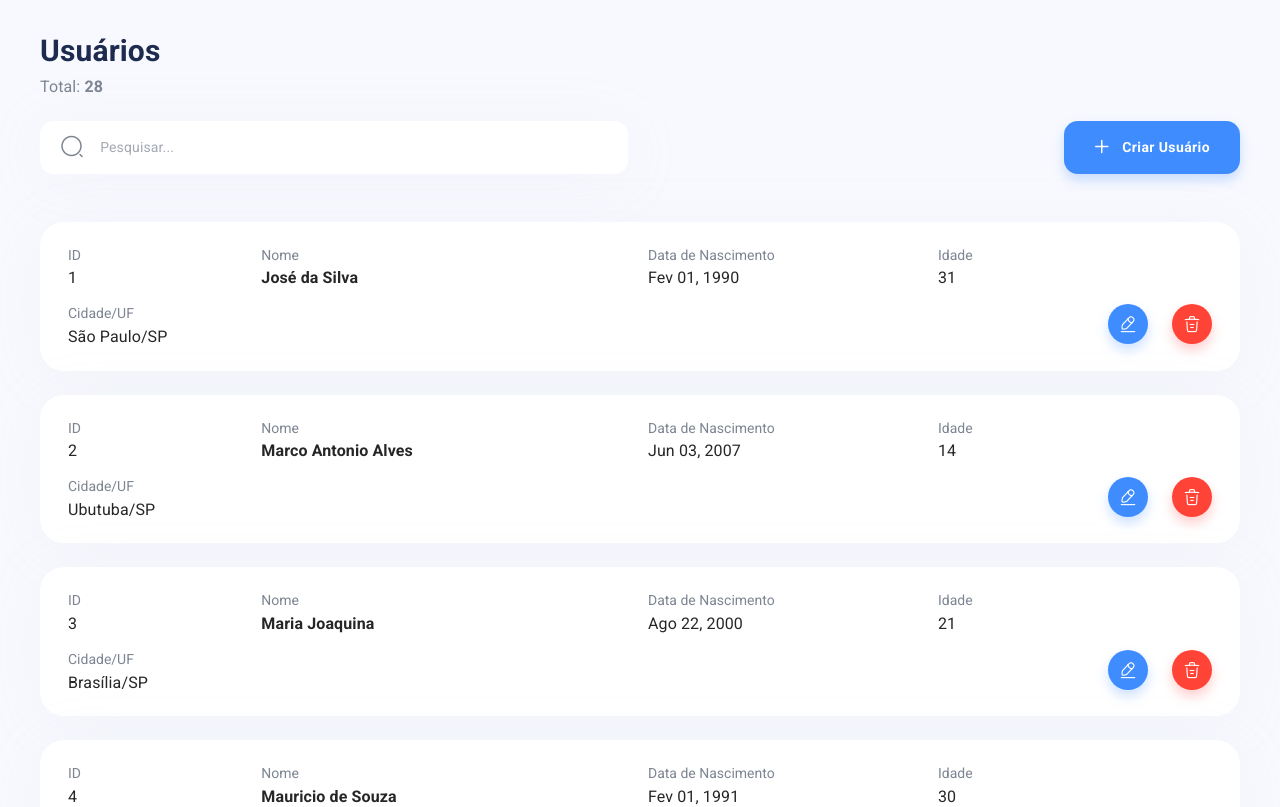
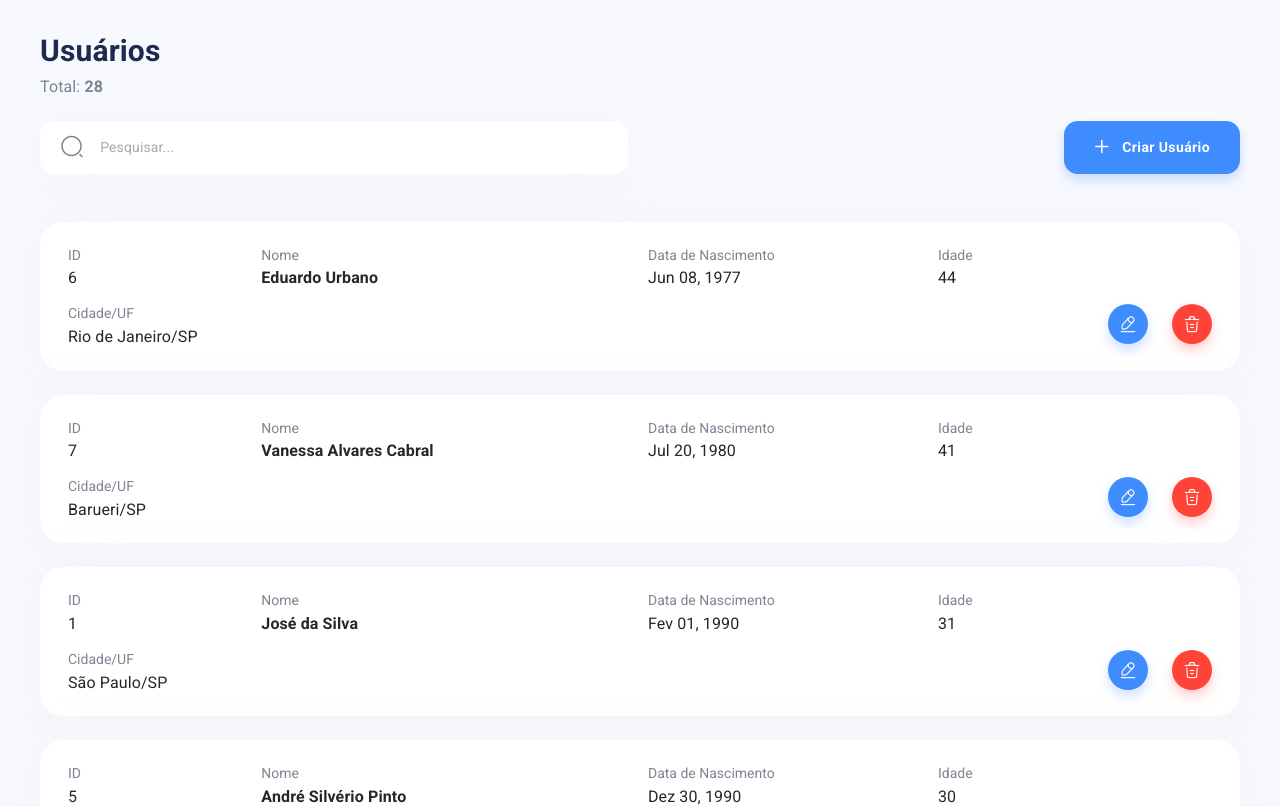
Before and after one commit to edjunior73/rocket-bank-frontend, a React (Create React App) app: page / in a window 1280 px wide. Shown: the top 807 px of the page. Built offline with nearby package versions, Linux system fonts and the light colour scheme; what izitoast would draw is missing.

Commit message:
feat: implement search in home

```diff
--- a/src/screens/Home/Home.tsx
+++ b/src/screens/Home/Home.tsx
@@ -1,5 +1,7 @@
-import React from 'react'
+import React, { useState, useMemo } from 'react'
 import { Button, Grid, Typography, useMediaQuery } from '@mui/material'
+import { matchSorter } from 'match-sorter'
+import { compareAsc } from 'date-fns'
 import { SearchInput } from 'components/SearchInput'
 import { UserRow } from 'components/UserRow'
 import { usersMock } from 'constants/users.mock'
@@ -9,6 +11,19 @@ export interface HomeProps {}
 
 export const Home = (props: HomeProps) => {
   const smDown = useMediaQuery('(max-width: 600px)')
+  const [search, setSearch] = useState('')
+  const filteredUsers = useMemo(() => {
+    return matchSorter(usersMock, search, {
+      keys: ['name'],
+      sorter: rankedItems =>
+        [...rankedItems].sort((a, b) => compareAsc(a.item.birthday, b.item.birthday))
+    })
+  }, [search])
+
+  const handleChangeSearch = (e: React.ChangeEvent<HTMLInputElement>) => {
+    setSearch(e.target.value)
+  }
+
   return (
     <S.Container>
       <Grid container spacing={6}>
@@ -25,7 +40,7 @@ export const Home = (props: HomeProps) => {
           </Grid>
           <Grid item container spacing={3} justifyContent="space-between">
             <Grid item xs={12} md={6}>
-              <SearchInput placeholder="Pesquisar..." />
+              <SearchInput placeholder="Pesquisar..." onChange={handleChangeSearch} value={search} />
             </Grid>
             <Grid item container justifyContent="flex-end" xs={12} md={4}>
               <Button fullWidth={smDown} startIcon={<S.PlusIcon />}>
@@ -35,7 +50,7 @@ export const Home = (props: HomeProps) => {
           </Grid>
         </Grid>
         <Grid item container spacing={3}>
-          {usersMock.map(user => (
+          {filteredUsers.map(user => (
             <Grid item key={user.id} xs={12}>
               <UserRow user={user} />
             </Grid>
```
